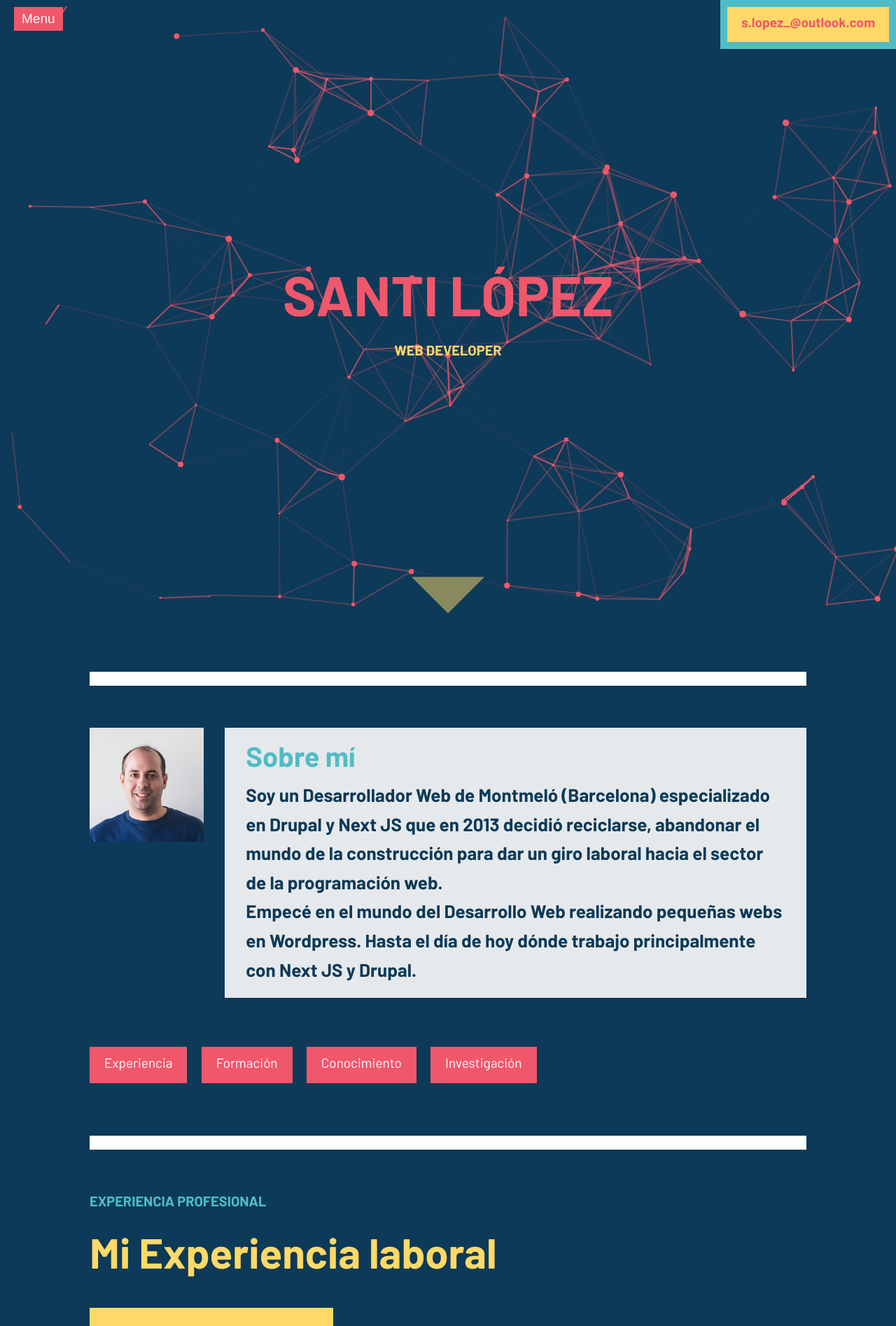
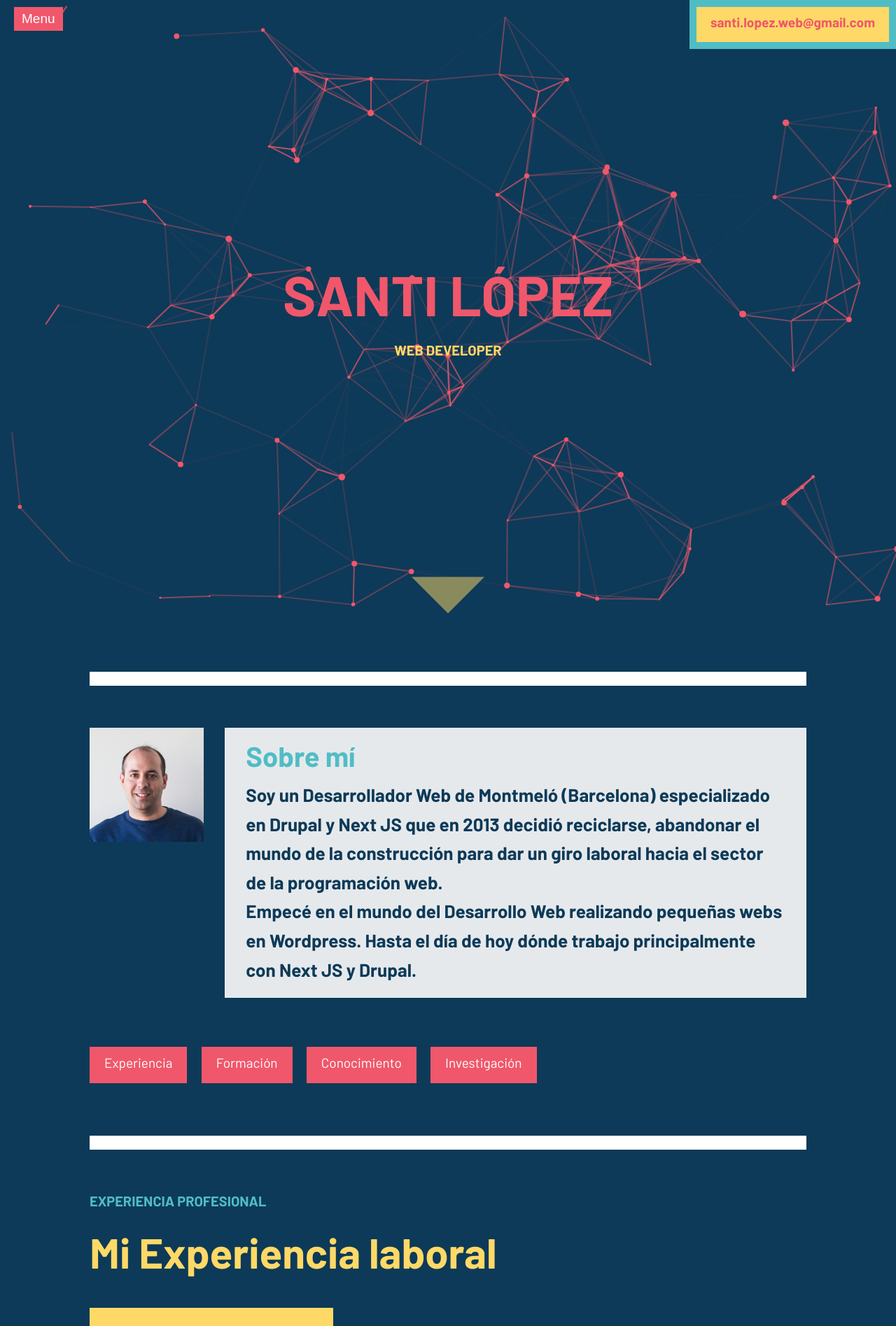
Before and after one commit to santilopezpavon/santilopezweb, a Jekyll site: the page built from index.markdown, in a window 1280 px wide. Shown: the top 1895 px of the page at 70% size. Built offline with Jekyll 4.4.1, drawn with Linux system fonts in a browser that asks for light colours.

Commit message:
change email

```diff
--- a/_includes/blocs/email.html
+++ b/_includes/blocs/email.html
@@ -1,3 +1,4 @@
 <p class=" email">
-    <a class="color-primary fw-700 fs-1-9" href="mailto:s.lopez_@outlook.com">s.lopez_@outlook.com</a>
+    <a class="color-primary fw-700 fs-1-9" href="mailto:santi.lopez.web@gmail.com">santi.lopez.web@gmail.com
+    </a>
 </p>
```
